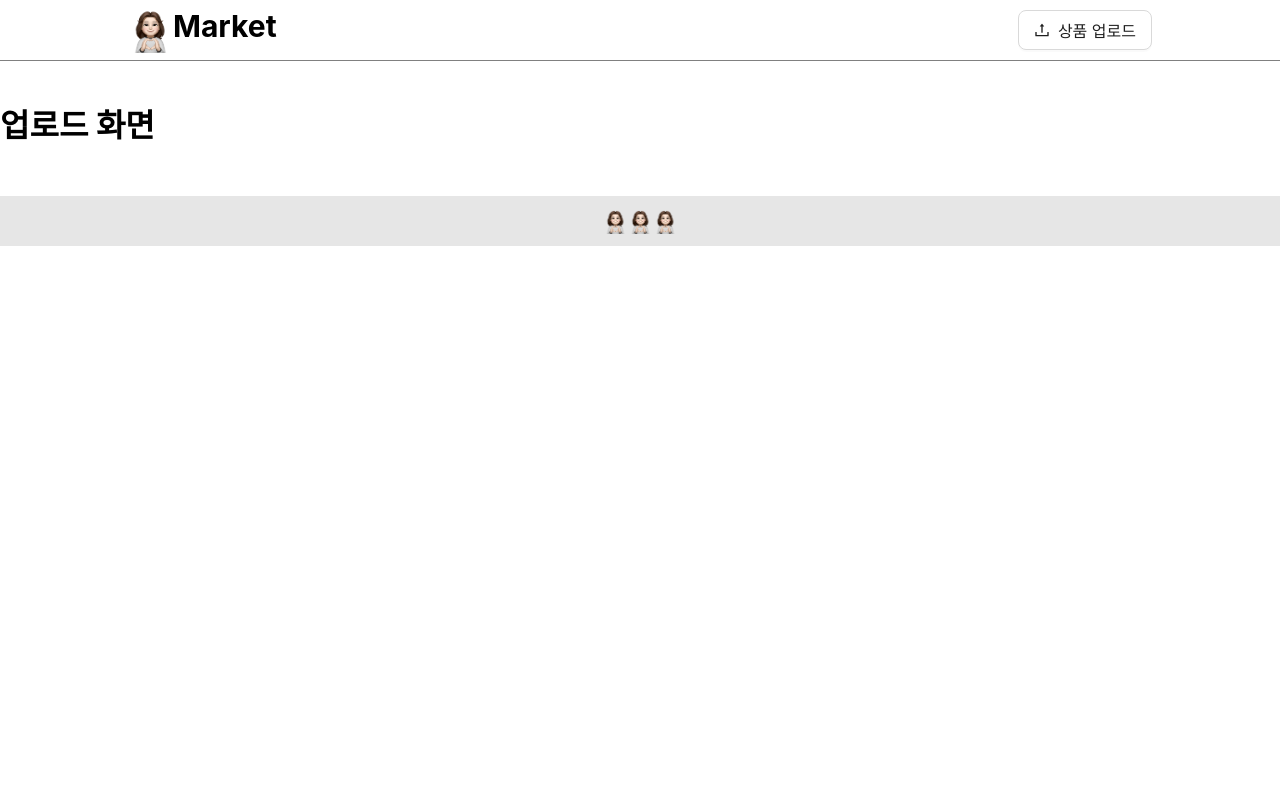
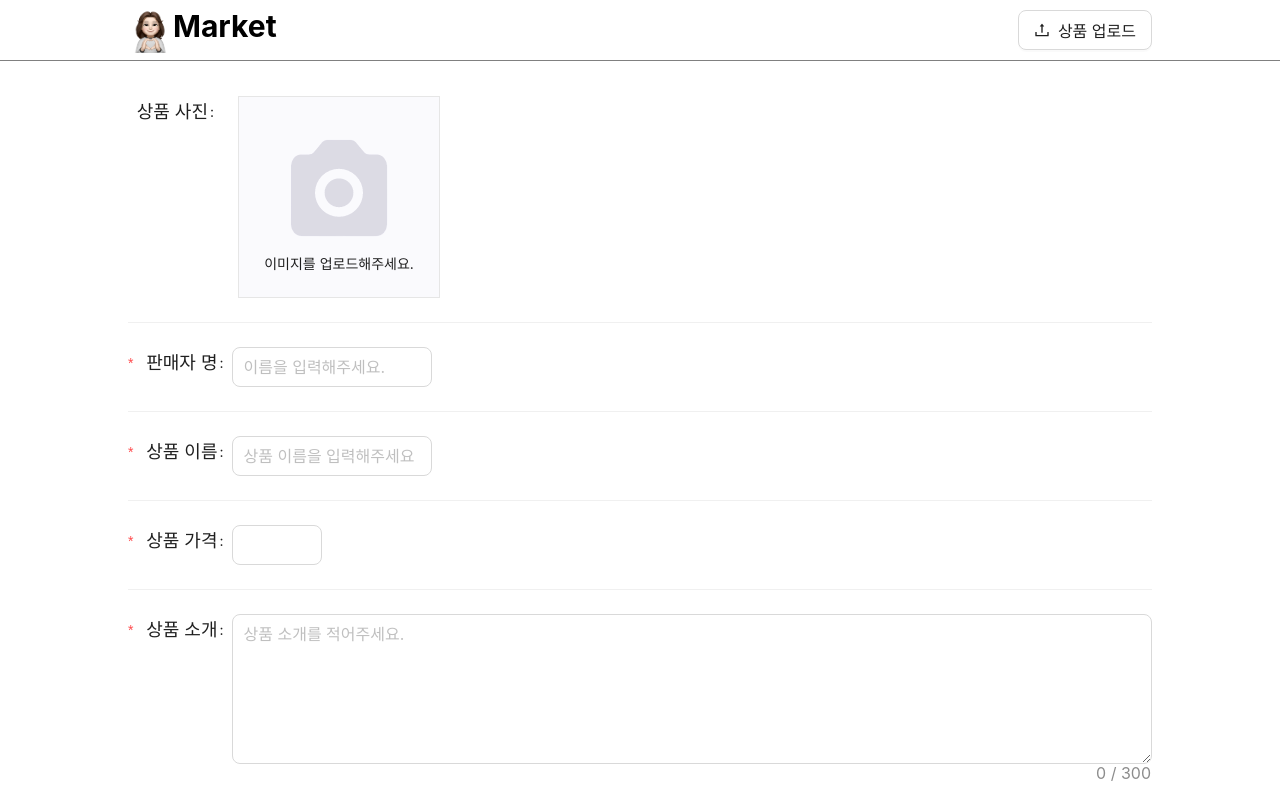
Before and after one commit to frontend-leejeongeun/market, a React (Create React App) app: page /upload in a window 1280 px wide. Shown: the top 800 px of the page. Built offline with nearby package versions, Linux system fonts and the light colour scheme.

Commit message:
C,R기능 구현완료

```diff
--- a/package.json
+++ b/package.json
@@ -9,6 +9,7 @@
     "@testing-library/user-event": "^13.5.0",
     "antd": "^5.21.3",
     "axios": "^1.7.7",
+    "dayjs": "^1.11.13",
     "react": "^18.3.1",
     "react-dom": "^18.3.1",
     "react-router-dom": "^5.2.0",
--- a/src/App.css
+++ b/src/App.css
@@ -19,6 +19,7 @@ body,
   width: 100%;
   background: #fff;
   top: 0px;
+  z-index: 1;
 }
 
 .header-area {
@@ -49,7 +50,7 @@ body,
 }
 
 .content {
-  margin-top: 100px;
+  margin-top: 60px;
   padding-bottom: 50px;
 }
 
--- /dev/null
+++ b/src/config/constants.js
@@ -0,0 +1 @@
+export const API_URL = "http://localhost:8080";
--- a/src/main/index.css
+++ b/src/main/index.css
@@ -11,7 +11,6 @@
 
 .product-wrap {
   height: 100%;
-  width: auto;
   margin: 0 auto;
   padding-bottom: 24px;
   width: 1024px;
@@ -69,10 +68,21 @@
 .product-seller {
   display: flex;
   align-items: center;
-  margin-top: 12px;
 }
 
 .product-seller > img {
   height: 15px;
   margin-right: 3px;
 }
+
+.product-footer {
+  display: flex;
+  justify-content: space-between;
+  align-items: center;
+  margin-top: 12px;
+}
+
+.product-date {
+  font-size: 12px;
+  color: rgb(136, 136, 136);
+}
--- a/src/main/index.js
+++ b/src/main/index.js
@@ -2,14 +2,17 @@ import React from "react";
 import "./index.css";
 import axios from "axios";
 import { Link } from "react-router-dom";
+import dayjs from "dayjs";
+import relativeTime from "dayjs/plugin/relativeTime";
+import { API_URL } from "../config/constants";
+
+dayjs.extend(relativeTime);
 
 function MainPage() {
   const [products, setProducts] = React.useState([]);
   React.useEffect(function () {
     axios
-      .get(
-        "https://d9e6b78c-0d63-4a2f-927a-2cd38422b255.mock.pstmn.io/products"
-      )
+      .get(`${API_URL}/products`)
       .then(function (result) {
         console.log("메인 통신완료", result);
         const products = result.data.products;
@@ -33,14 +36,20 @@ function MainPage() {
               <div className="product-card" key={index}>
                 <Link className="product-link" to={`/products/${product.id}`}>
                   <div className="product-img">
-                    <img src={product.imageUrl} alt="" />
+                    <img src={`${API_URL}/${product.imageUrl}`} alt="image" />
                   </div>
                   <div className="product-contents">
                     <span className="product-name">{product.name}</span>
                     <span className="product-price">{product.price}원</span>
-                    <div className="product-seller">
-                      <img src="/images/icons/mimoticon-heart.png" alt="" />
-                      <span>{product.seller}</span>
+
+                    <div className="product-footer">
+                      <div className="product-seller">
+                        <img src="/images/icons/mimoticon-heart.png" alt="" />
+                        <span>{product.seller}</span>
+                      </div>
+                      <span className="product-date">
+                        {dayjs(product.createdAt).fromNow()}
+                      </span>
                     </div>
                   </div>
                 </Link>
--- a/src/product/index.css
+++ b/src/product/index.css
@@ -1,3 +1,11 @@
+.product-detail-wrap {
+  height: 100%;
+  margin: 0 auto;
+  padding-bottom: 24px;
+  width: 520px;
+  margin-top: 100px;
+}
+
 .image-box {
   height: 300px;
   display: flex;
--- a/src/product/index.js
+++ b/src/product/index.js
@@ -2,18 +2,18 @@ import React from "react";
 import { useParams } from "react-router-dom";
 import axios from "axios";
 import "./index.css";
+import { API_URL } from "../config/constants";
+import dayjs from "dayjs";
 
 function ProductPage() {
   const { id } = useParams();
   const [product, setProduct] = React.useState(null);
   React.useEffect(function () {
     axios
-      .get(
-        `https://d9e6b78c-0d63-4a2f-927a-2cd38422b255.mock.pstmn.io/products/${id}`
-      )
+      .get(`${API_URL}/products/${id}`)
       .then(function (result) {
         console.log("상세 통신완료", result);
-        setProduct(result.data);
+        setProduct(result.data.product);
       })
       .catch(function (error) {
         console.error("에러", error);
@@ -25,9 +25,9 @@ function ProductPage() {
   }
 
   return (
-    <div>
+    <div className="product-detail-wrap">
       <div className="image-box">
-        <img src={product.imageUrl} alt="" />
+        <img src={`${API_URL}/${product.imageUrl}`} alt="" />
       </div>
       <div className="profile-box">
         <img src="/images/icons/mimoticon-heart.png" alt="" />
@@ -35,9 +35,11 @@ function ProductPage() {
       </div>
       <div className="contents-box">
         <div className="name">{product.name}</div>
-        <div className="price">{product.price}</div>
-        <div className="createdAt">2024년 10월 11일</div>
-        <div className="description">{product.description}</div>
+        <div className="price">{product.price}원</div>
+        <div className="createdAt">
+          {dayjs(product.createdAt).format("YYYY년 MM월 DD일")}
+        </div>
+        <pre className="description">{product.description}</pre>
       </div>
     </div>
   );
--- /dev/null
+++ b/src/upload/index.css
@@ -0,0 +1,57 @@
+.upload-wrap {
+  padding-top: 36px;
+  height: 100%;
+  margin: 0 auto;
+  padding-bottom: 24px;
+  width: 1024px;
+}
+
+.upload-image {
+  width: 200px;
+  height: 200px;
+  margin-left: 16px;
+  object-fit: contain;
+}
+
+.upload-image-placeholder {
+  width: 200px;
+  height: 200px;
+  display: flex;
+  flex-direction: column;
+  align-items: center;
+  justify-content: center;
+  border: 1px solid rgb(230, 230, 230);
+  background: rgb(250, 250, 253);
+  margin-left: 16px;
+}
+
+.upload-img-placeholder > img {
+  width: 50px;
+  height: 50px;
+}
+
+.upload-img-placeholder > span {
+  font-size: 14px;
+  color: rgb(195, 194, 204);
+}
+
+.upload-name {
+  width: 200px;
+}
+
+.upload-label {
+  font-size: 18px;
+  width: 80px;
+}
+
+.product-description {
+  height: 150px;
+}
+
+.submit-button {
+  float: right;
+  background-color: rgb(30, 120, 255);
+  color: white;
+  border: none;
+  margin-top: 16px;
+}
--- a/src/upload/index.js
+++ b/src/upload/index.js
@@ -1,5 +1,144 @@
+import {
+  Form,
+  Divider,
+  Input,
+  InputNumber,
+  Button,
+  Upload,
+  message,
+} from "antd";
+import "./index.css";
+import { ForkOutlined } from "@ant-design/icons";
+import { useState } from "react";
+import { API_URL } from "../config/constants";
+import axios from "axios";
+import { useHistory } from "react-router-dom";
+
 function UploadPage() {
-  return <h1>업로드 화면</h1>;
+  const [imageUrl, setImageUrl] = useState(null);
+  const history = useHistory();
+
+  const onSubmit = (values) => {
+    if (!imageUrl) {
+      alert("이미지를 업로드해주세요.");
+      return;
+    }
+    axios
+      .post("http://localhost:8080/products", {
+        name: values.name,
+        description: values.description,
+        seller: values.seller,
+        price: parseInt(values.price),
+        imageUrl: imageUrl,
+      })
+      .then(function (response) {
+        console.log("response", response);
+        history.replace("/");
+      })
+      .catch(function (error) {
+        console.log("error", error);
+        message.error(`에러가 발생했습니다. ${error.message}`);
+      });
+  };
+
+  const onChangeImage = (info) => {
+    if (info.file.status === "uploading") {
+      return;
+    }
+    if (info.file.status === "done") {
+      const response = info.file.response;
+      const imageUrl = response.imageUrl;
+      setImageUrl(imageUrl);
+    }
+  };
+
+  return (
+    <div className="upload-wrap">
+      <Form name="상품 업로드" onFinish={onSubmit}>
+        <Form.Item
+          name="upload"
+          label={<div className="upload-label">상품 사진</div>}
+        >
+          <Upload
+            name="image"
+            action={`${API_URL}/image`}
+            listType="picture"
+            showUploadList={false}
+            onChange={onChangeImage}
+          >
+            {imageUrl ? (
+              <img
+                className="upload-image"
+                src={`${API_URL}/${imageUrl}`}
+                alt="image"
+              />
+            ) : (
+              <div className="upload-image-placeholder">
+                <img src="/images/icons/camera.png" alt="image" />
+                <span>이미지를 업로드해주세요.</span>
+              </div>
+            )}
+          </Upload>
+        </Form.Item>
+        <Divider />
+        <Form.Item
+          label={<div className="upload-label">판매자 명</div>}
+          name="seller"
+          rules={[{ required: true, message: "판매자 이름을 입력해주세요" }]}
+        >
+          <Input
+            className="upload-name"
+            size="large"
+            placeholder="이름을 입력해주세요."
+          />
+        </Form.Item>
+        <Divider />
+        <Form.Item
+          name="name"
+          label={<div className="upload-label">상품 이름</div>}
+          rules={[{ required: true, message: "상품 이름을 입력해주세요" }]}
+        >
+          <Input
+            className="upload-name"
+            size="large"
+            placeholder="상품 이름을 입력해주세요"
+          />
+        </Form.Item>
+        <Divider />
+        <Form.Item
+          name="price"
+          label={<div className="upload-label">상품 가격</div>}
+          rules={[{ required: true, message: "상품 가격을 입력해주세요" }]}
+        >
+          <InputNumber className="upload-price" size="large" />
+        </Form.Item>
+        <Divider />
+        <Form.Item
+          name="description"
+          label={<div className="upload-label">상품 소개</div>}
+          rules={[{ required: true, message: "상품 소개를 입력해주세요." }]}
+        >
+          <Input.TextArea
+            size="large"
+            className="product-description"
+            showCount
+            maxLength={300}
+            placeholder="상품 소개를 적어주세요."
+          />
+        </Form.Item>
+        <Form.Item>
+          <Button
+            className="submit-button"
+            size="large"
+            htmlType="submit"
+            disabled={!imageUrl}
+          >
+            상품 등록하기
+          </Button>
+        </Form.Item>
+      </Form>
+    </div>
+  );
 }
 
 export default UploadPage;
```
Also changed, not shown: 1 other file (tests, documents, lock files or other folders).
